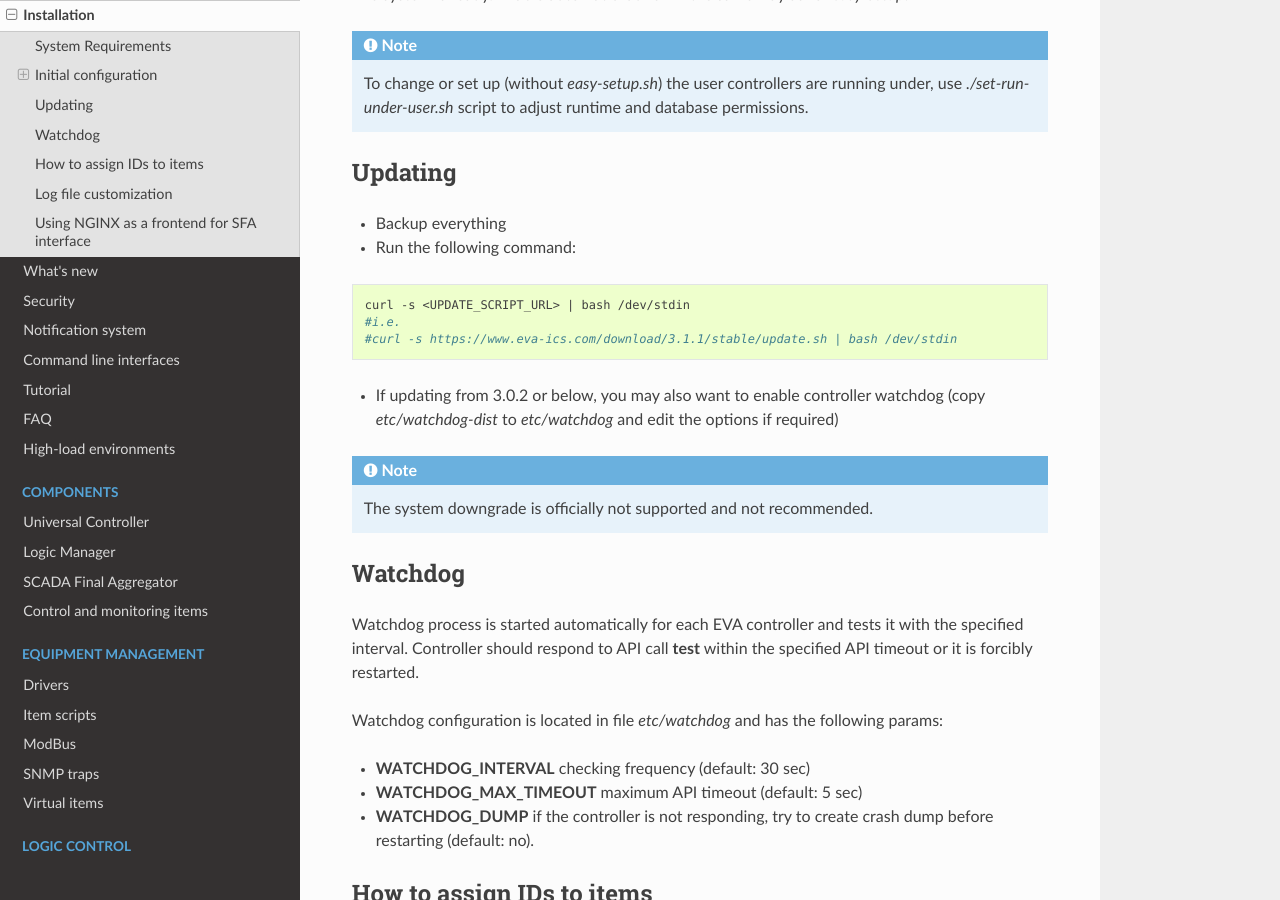
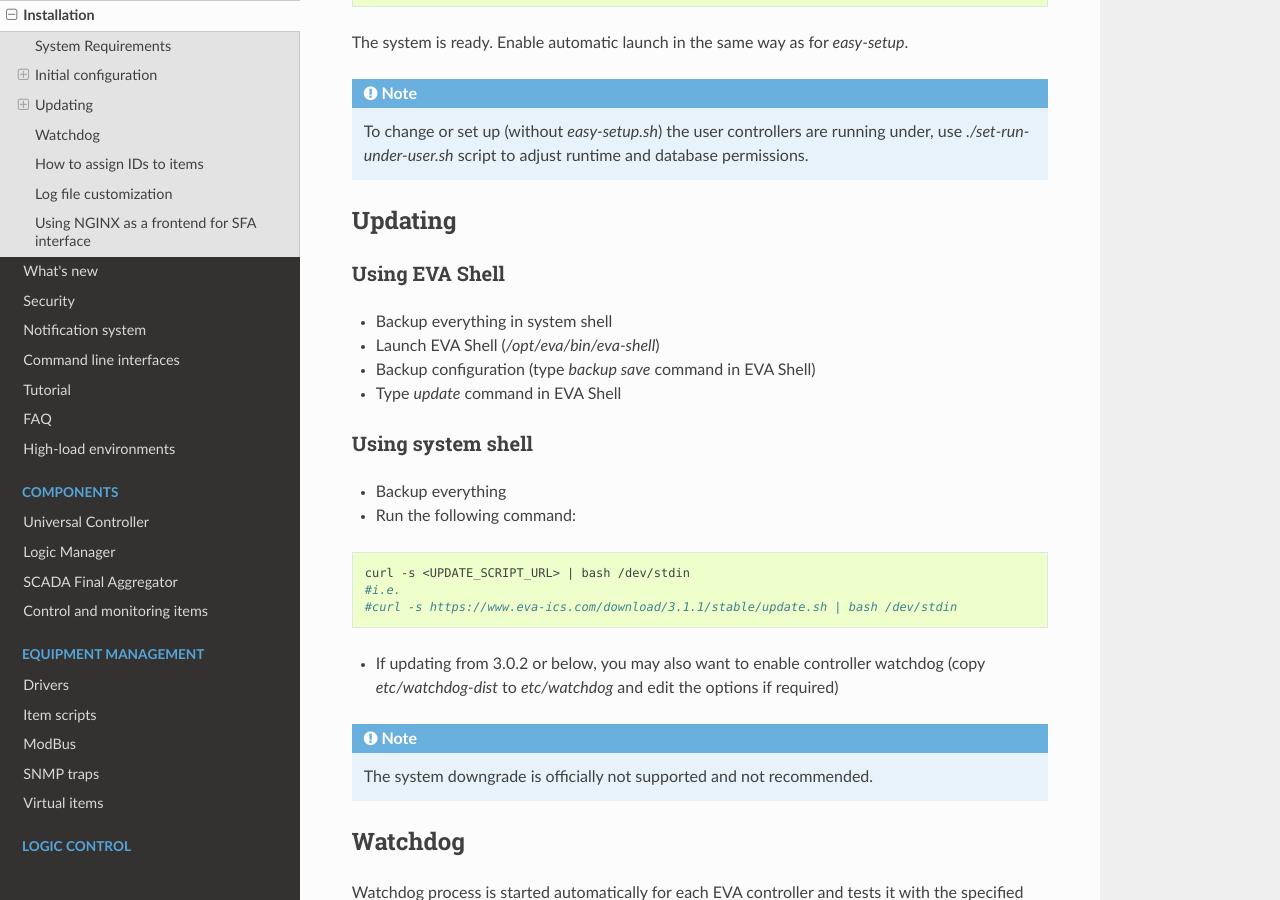
Before and after one commit to alttch/eva3, a Sphinx documentation site: the page built from doc/install.rst, in a window 1280 px wide and 900 px high, scrolled down 2565 px. Built offline with Sphinx 7.4.7 and the Read the Docs theme 2.0.0, drawn with Linux system fonts in a browser that asks for light colours; some of the changed text lies outside the part shown.

Commit message:
eva shell update

```diff
--- a/doc/install.rst
+++ b/doc/install.rst
@@ -125,6 +125,20 @@ The system is ready. Enable automatic launch in the same way as for
 
 Updating
 ========
+
+Using EVA Shell
+---------------
+
+* Backup everything in system shell
+
+* Launch EVA Shell (*/opt/eva/bin/eva-shell*)
+
+* Backup configuration (type *backup save* command in EVA Shell)
+
+* Type *update* command in EVA Shell
+
+Using system shell
+------------------
 
 * Backup everything
 * Run the following command:
```
